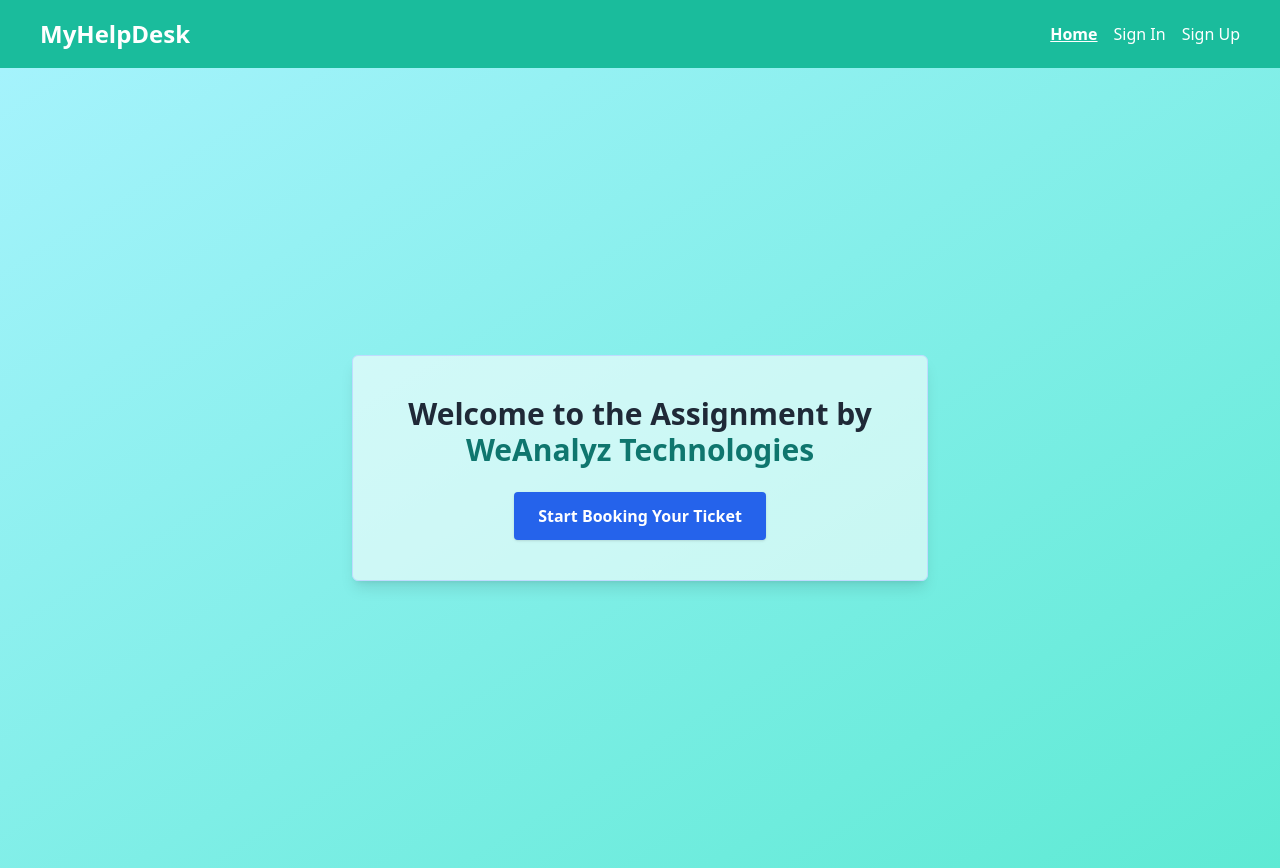
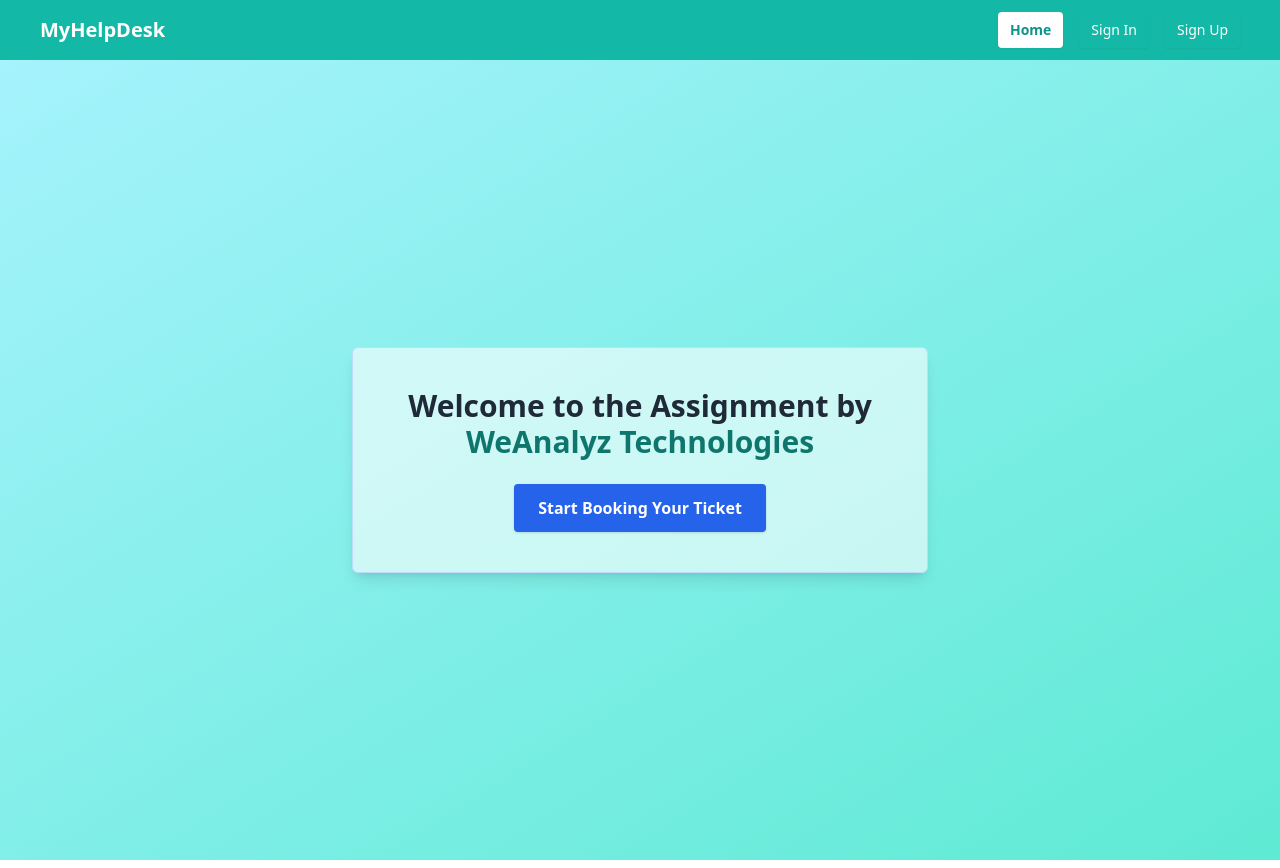
Before and after one commit to AnkitBaghel93/TicketBooking, a React (Create React App) app in the folder frontend/: page / in a window 1280 px wide. Built offline with nearby package versions, Linux system fonts and the light colour scheme.

Commit message:
Update PublicNavbar.jsx

```diff
--- a/frontend/src/components/PublicNavbar.jsx
+++ b/frontend/src/components/PublicNavbar.jsx
@@ -1,27 +1,58 @@
 import React, { useState } from 'react';
 import { NavLink, Link } from 'react-router-dom';
-import './Navbar.css'; // ensure this import remains
+import './Navbar.css'; // keep this for any global styles
 
 const PublicNavbar = () => {
   const [menuOpen, setMenuOpen] = useState(false);
 
+  const handleLinkClick = () => {
+    if (window.innerWidth < 768) setMenuOpen(false);
+  };
+
   return (
-    <nav className="navbar">
-      <div className="nav-container">
-        <Link to="/" className="logo">MyHelpDesk</Link>
+    <nav className="bg-teal-500 text-white px-4 py-3 shadow-md">
+      <div className="max-w-[1200px] mx-auto flex items-center justify-between flex-wrap">
+        {/* Logo */}
+        <Link to="/" className="text-xl font-bold">MyHelpDesk</Link>
 
+        {/* Hamburger */}
         <button
-          className="hamburger"
+          className="text-white text-2xl md:hidden"
           onClick={() => setMenuOpen(!menuOpen)}
           aria-label="Toggle navigation"
         >
           {menuOpen ? '✖' : '☰'}
         </button>
 
-        <div className={`nav-links ${menuOpen ? 'open' : ''}`}>
-          <NavLink to="/" onClick={() => setMenuOpen(false)}>Home</NavLink>
-          <NavLink to="/signin" onClick={() => setMenuOpen(false)}>Sign In</NavLink>
-          <NavLink to="/signup" onClick={() => setMenuOpen(false)}>Sign Up</NavLink>
+        {/* Nav Links */}
+        <div
+          className={`w-full md:w-auto flex-col md:flex-row md:flex items-center gap-4 mt-4 md:mt-0 ${
+            menuOpen ? 'flex' : 'hidden'
+          }`}
+        >
+          {['/', '/signin', '/signup'].map((path) => {
+            const labelMap = {
+              '/': 'Home',
+              '/signin': 'Sign In',
+              '/signup': 'Sign Up',
+            };
+            return (
+              <NavLink
+                key={path}
+                to={path}
+                className={({ isActive }) =>
+                  `px-3 py-2 rounded shadow-sm transition duration-150 text-sm ${
+                    isActive
+                      ? 'bg-white text-teal-600 font-bold'
+                      : 'hover:bg-teal-600'
+                  }`
+                }
+                onClick={handleLinkClick}
+              >
+                {labelMap[path]}
+              </NavLink>
+            );
+          })}
         </div>
       </div>
     </nav>
```
